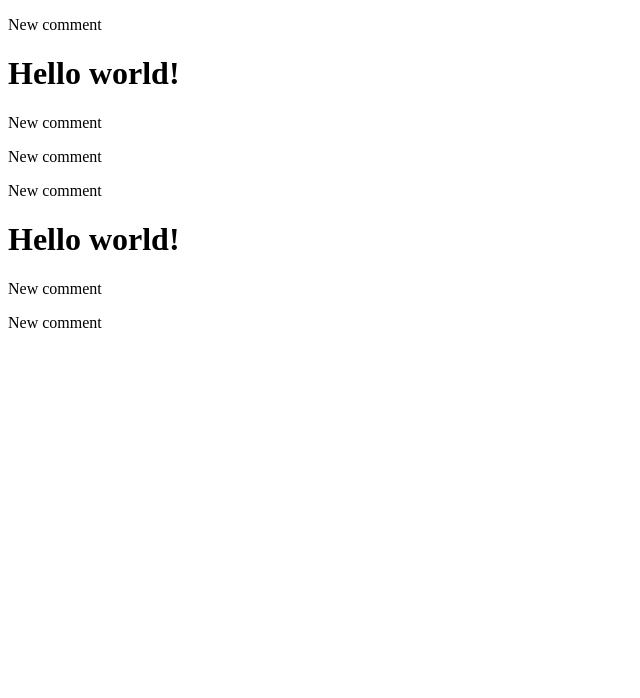
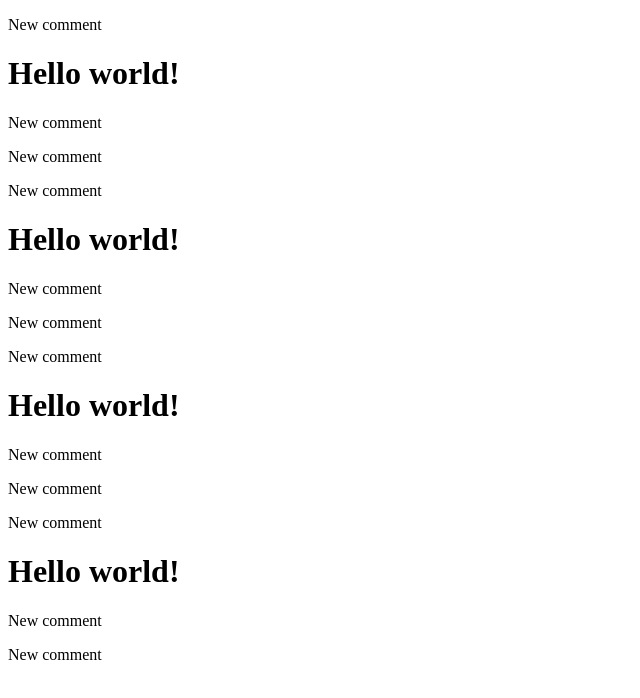
Before and after one commit to vladantweb/site, a plain HTML site: page index.html in a window 1280 px wide. Shown: the whole page, without its empty margins (0-640 px from the left). Drawn offline with Linux system fonts and the light colour scheme.

Commit message:
second_branch

```diff
--- a/index.html
+++ b/index.html
@@ -13,5 +13,13 @@
 	<h1>Hello world!</h1>
 	<p>New comment</p>
 	<p>New comment</p>
+	<p>New comment</p>
+	<h1>Hello world!</h1>
+	<p>New comment</p>
+	<p>New comment</p>
+	<p>New comment</p>
+	<h1>Hello world!</h1>
+	<p>New comment</p>
+	<p>New comment</p>
 </body>
 </html>
```
